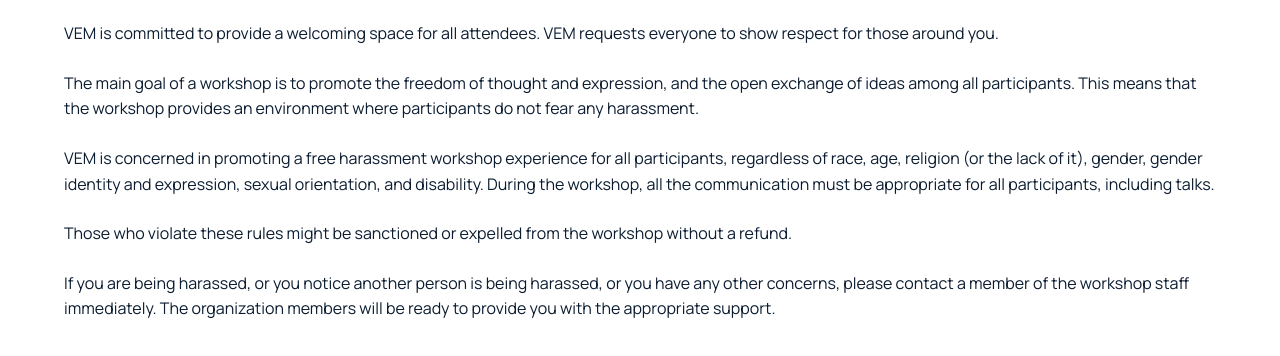
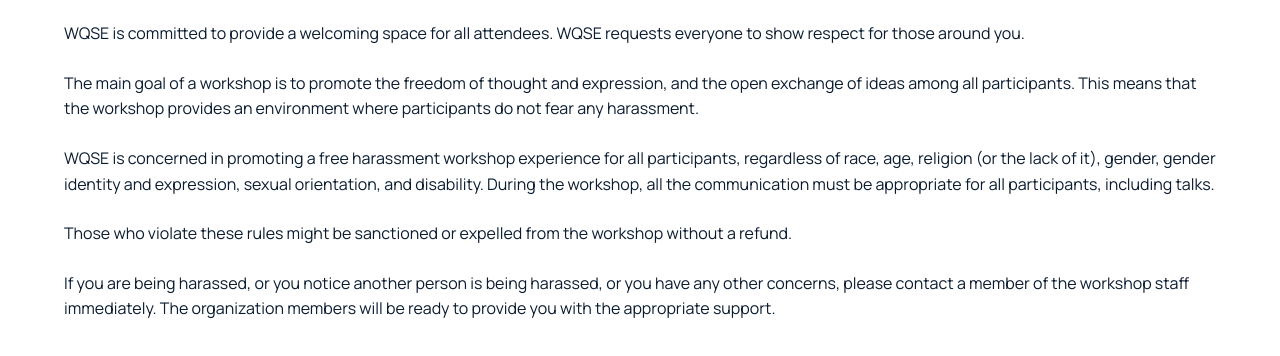
Before and after one commit to WQSEWorkshop/WQSE2026, a plain HTML site: page attending.html in a window 1280 px wide. Shown: the part 698-1054 px from the top of the page. Drawn offline with Linux system fonts and the light colour scheme.

Commit message:
Update VEM to WQSE in Code of Conduct section

```diff
--- a/attending.html
+++ b/attending.html
@@ -49,13 +49,13 @@
                 <div class="col-12">
                     <h2 class="headline-lg text-cyan">Code of Conduct</h2>
                     <p class="body-md" style="margin-bottom: var(--spacing-md);">
-                        VEM is committed to provide a welcoming space for all attendees. VEM requests everyone to show respect for those around you.
+                        WQSE is committed to provide a welcoming space for all attendees. WQSE requests everyone to show respect for those around you.
                     </p>
                     <p class="body-md" style="margin-bottom: var(--spacing-md);">
                         The main goal of a workshop is to promote the freedom of thought and expression, and the open exchange of ideas among all participants. This means that the workshop provides an environment where participants do not fear any harassment.
                     </p>
                     <p class="body-md" style="margin-bottom: var(--spacing-md);">
-                        VEM is concerned in promoting a free harassment workshop experience for all participants, regardless of race, age, religion (or the lack of it), gender, gender identity and expression, sexual orientation, and disability. During the workshop, all the communication must be appropriate for all participants, including talks.
+                        WQSE is concerned in promoting a free harassment workshop experience for all participants, regardless of race, age, religion (or the lack of it), gender, gender identity and expression, sexual orientation, and disability. During the workshop, all the communication must be appropriate for all participants, including talks.
                     </p>
                     <p class="body-md" style="margin-bottom: var(--spacing-md);">
                         Those who violate these rules might be sanctioned or expelled from the workshop without a refund.
```
